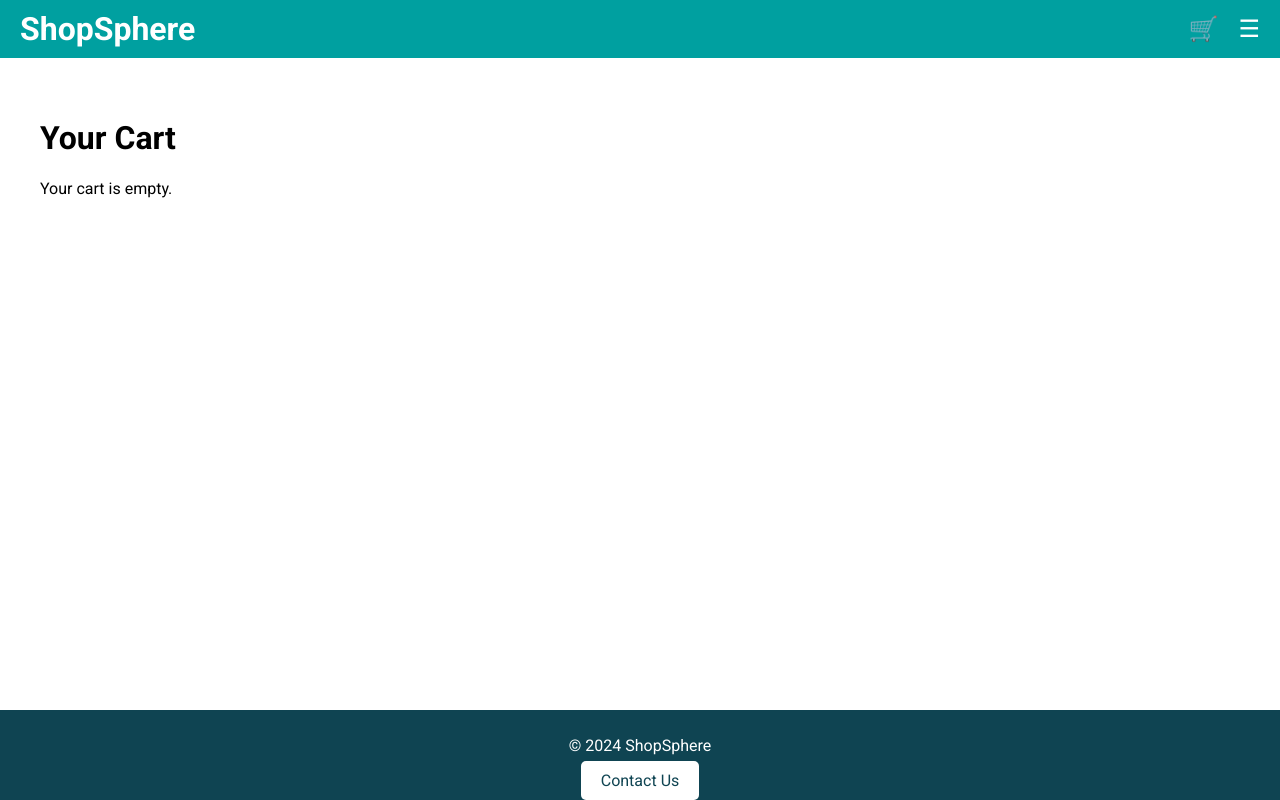
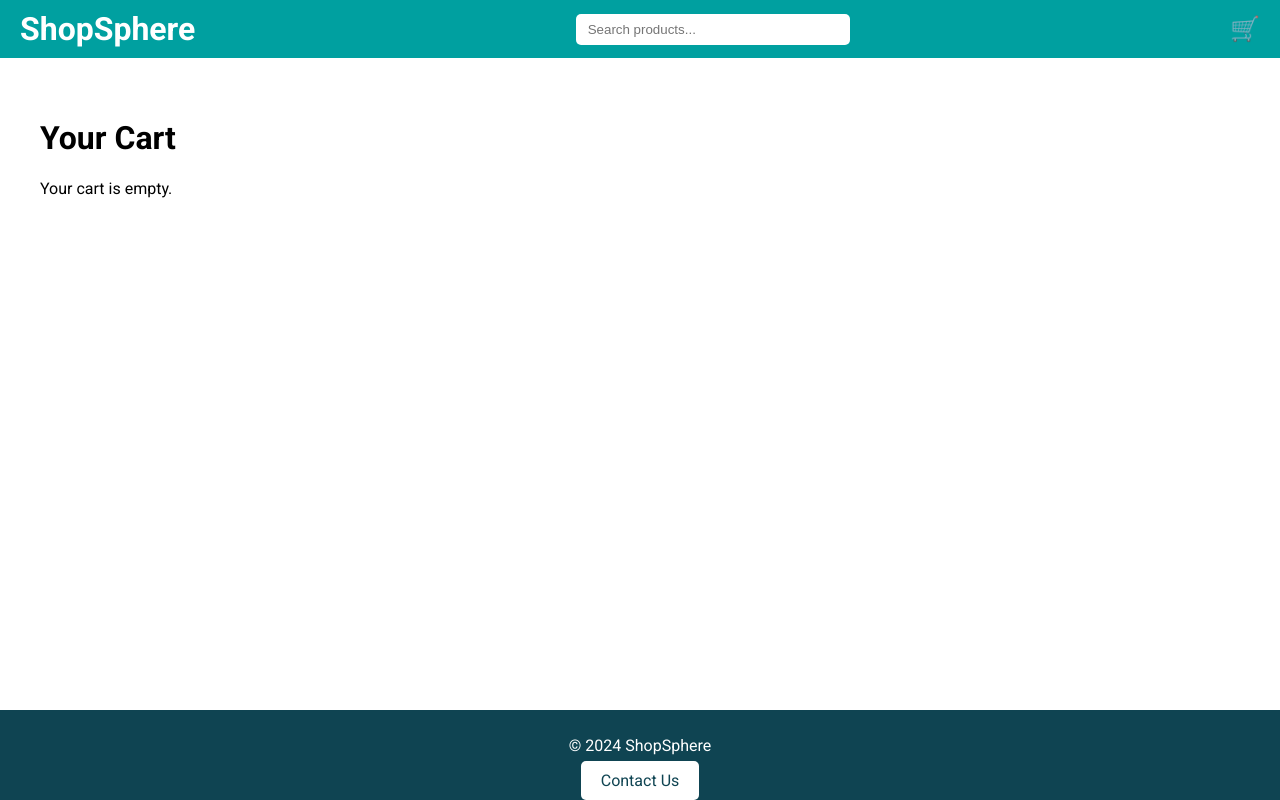
Before and after one commit to robfil50219/Javascript-Frameworks-Ca, a React (Create React App) app: page /cart in a window 1280 px wide. Built offline with nearby package versions, Linux system fonts and the light colour scheme.

Commit message:
link logo to homepage

```diff
--- a/src/components/Header.jsx
+++ b/src/components/Header.jsx
@@ -1,34 +1,37 @@
 import React, { useState } from "react";
-import { Link } from "react-router-dom";
+import { Link } from "react-router-dom";  // Import Link from react-router-dom
 
-const Header = ({ setSearchQuery }) => {
-  const [search, setSearch] = useState("");
-  const [cartCount, setCartCount] = useState(0);
-  const [menuOpen, setMenuOpen] = useState(false);
+const Header = () => {
+  const [search, setSearch] = useState(""); // Local state for search input
 
   const handleSearchChange = (e) => {
-    setSearch(e.target.value);
-    setSearchQuery(e.target.value);
-  };
-
-  const toggleMenu = () => {
-    setMenuOpen((prev) => !prev);
+    setSearch(e.target.value); // Update local search state
   };
 
   return (
     <header style={{ padding: "10px 20px", backgroundColor: "#00A0A0", position: "relative" }}>
-      <div
-        style={{
-          display: "flex",
-          alignItems: "center",
-          justifyContent: "space-between",
-          width: "100%",
-        }}
-      >
+      <div style={{ display: "flex", alignItems: "center", justifyContent: "space-between", width: "100%" }}>
 
-        <h1 style={{ margin: 0, color: "white", flex: "none" }}>ShopSphere</h1>
+        {/* Logo that links to the homepage */}
+        <Link to="/" style={{ textDecoration: "none", color: "white" }}>
+          <h1 style={{ margin: 0 }}>ShopSphere</h1>
+        </Link>
 
-
+        {/* Search Bar */}
+        <div style={{ flex: "1", display: "flex", justifyContent: "center" }}>
+          <input
+            type="text"
+            placeholder="Search products..."
+            value={search}
+            onChange={handleSearchChange} // Handle search input change
+            style={{
+              padding: "8px 12px",
+              borderRadius: "5px",
+              border: "none",
+              width: "250px",
+            }}
+          />
+        </div>
 
         <div style={{ display: "flex", alignItems: "center", gap: "20px" }}>
           {/* Cart Icon */}
@@ -43,63 +46,9 @@ const Header = ({ setSearchQuery }) => {
             }}
           >
             <span style={{ fontSize: "24px" }}>🛒</span>
-            {cartCount > 0 && (
-              <span
-                style={{
-                  backgroundColor: "red",
-                  borderRadius: "50%",
-                  color: "white",
-                  padding: "5px 10px",
-                  fontSize: "14px",
-                  position: "absolute",
-                  top: "-5px",
-                  right: "-5px",
-                }}
-              >
-                {cartCount}
-              </span>
-            )}
           </Link>
-
-          {/* Hamburger Menu */}
-          <div onClick={toggleMenu} style={{ cursor: "pointer", fontSize: "24px", color: "white" }}>
-            ☰
-          </div>
         </div>
       </div>
-
-      {/* Mobile menu */}
-      {menuOpen && (
-        <nav
-          style={{
-            backgroundColor: "#0F4452",
-            padding: "10px",
-            marginTop: "10px",
-            borderRadius: "5px",
-            position: "absolute",
-            top: "60px",
-            right: "10px",
-          }}
-        >
-          <ul style={{ listStyle: "none", margin: 0, padding: 0 }}>
-            <li>
-              <Link to="/" style={{ color: "white", textDecoration: "none" }}>
-                Home
-              </Link>
-            </li>
-            <li>
-              <Link to="/cart" style={{ color: "white", textDecoration: "none" }}>
-                Cart
-              </Link>
-            </li>
-            <li>
-              <Link to="/contact" style={{ color: "white", textDecoration: "none" }}>
-                Contact
-              </Link>
-            </li>
-          </ul>
-        </nav>
-      )}
     </header>
   );
 };
```
